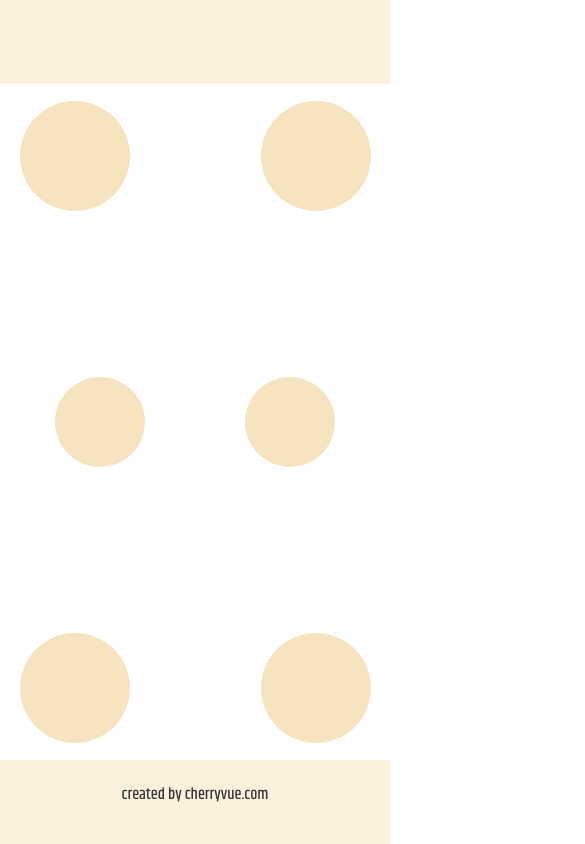
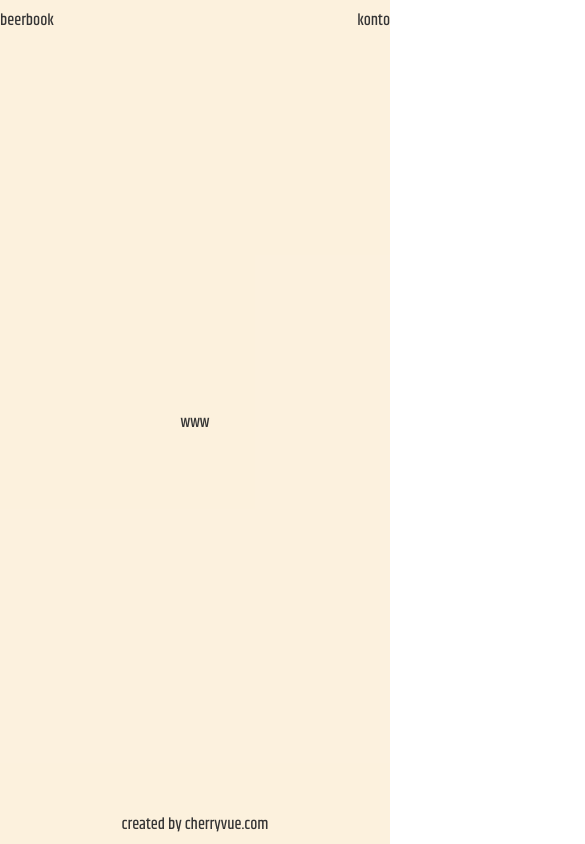
Before and after one commit to yetiasg/beerbook, a Vue app in the folder frontend/app/: page / in a window 390 px wide. Shown: the top 844 px of the page, 585 px wide, since content can reach past the window. Built offline with nearby package versions, Linux system fonts and the light colour scheme.

Commit message:
Add footer and logo to mobile version on homePage and authPage

```diff
--- a/frontend/app/src/App.vue
+++ b/frontend/app/src/App.vue
@@ -31,4 +31,10 @@ export default {
     a{
         text-decoration: none;
     }
+
+    @media screen and (max-width: 360px) {
+        body {
+            background-color: #fcf0da;
+        }
+    }
 </style>
--- a/frontend/app/src/components/baseComponents/BaseBadge.vue
+++ b/frontend/app/src/components/baseComponents/BaseBadge.vue
@@ -5,23 +5,10 @@
 </template>
 
 <style scoped>
-  @media screen and (max-width: 360px) {
-    .badge {
-      display: flex;
-      justify-content: center;
-      align-items: center;
-      box-sizing: border-box;
-      background-color: #fcf0da;
-      width: 100%;
-      height: 100vh;
-    }
-  }
-
   @media screen and (min-width: 361px) {
     .badge {
       display: inline-block;
       padding: 1.1rem 1.2rem;
-      box-sizing: border-box;
       background-color: #fcf0da;
       border-radius: 15px;
     }
--- a/frontend/app/src/components/baseComponents/BaseButton.vue
+++ b/frontend/app/src/components/baseComponents/BaseButton.vue
@@ -35,7 +35,6 @@ export default {
             font-size: 0.8rem;
             padding: 0;
         }
-
     }
 
     @media screen and (min-width: 361px) {
@@ -45,13 +44,8 @@ export default {
             min-width: 7.5rem;
         }
 
-        .filledBtn{
+        .filledBtn, .borderBtn{
             margin: 10px;
-        }
-
-        .borderBtn{
-            margin: 10px;
-
         }
     }
 
--- a/frontend/app/src/components/layout/TheFooter.vue
+++ b/frontend/app/src/components/layout/TheFooter.vue
@@ -1,10 +1,21 @@
 <template>
-    <the-ellipse></the-ellipse>
+  <footer>
+   <p>created by cherryvue.com</p>
+  </footer>
 </template>
 
-<script>
-import TheEllipse from './layoutShapes/TheEllipse.vue'
-export default {
-  components: {TheEllipse},
-}
-</script>
+<style scoped>
+  @media screen and (max-width: 360px) {
+    p{
+      font-size: 0.8rem;
+    }
+  }
+
+  footer{
+    width:100%;
+    height: 2.5rem;
+    display: flex;
+    justify-content: center;
+    align-items: center;
+  }
+</style>
--- a/frontend/app/src/components/layout/TheHeader.vue
+++ b/frontend/app/src/components/layout/TheHeader.vue
@@ -1,14 +1,36 @@
 <template>
-    <the-ellipse></the-ellipse>
+  <header>
+    <p><router-link to="/">beerbook</router-link></p>
+    <base-button v-if="whereAmI !== '/auth'" class="accountBtn" link mode="clearBtn" :to="`${whereAmI}auth`">konto</base-button>
+  </header>
 </template>
 
 <script>
-import TheEllipse from './layoutShapes/TheEllipse.vue'
 export default {
-    components: {TheEllipse},
+  computed:{
+    whereAmI(){
+      return this.$route.path;
+    }
+  }
 }
 </script>
 
 <style scoped>
+  @media screen and (max-width: 360px) {
+    p{
+      font-size: 1.2rem;
+      padding: 0 0 0 5%;
+    }
+    .accountBtn{
+      padding: 0 5% 0 0;
+    }
+  }
 
+  header{
+    width:100%;
+    height: 2.5rem;
+    display: flex;
+    justify-content: space-between;
+    align-items: center;
+  }
 </style>
--- a/frontend/app/src/pages/IndexPage.vue
+++ b/frontend/app/src/pages/IndexPage.vue
@@ -1,121 +1,46 @@
 <template>
     <div class="indexPage">
-        <header>
-            <div class="logo"><router-link to="/">beerbook</router-link></div>
-            <base-button link mode="clearBtn" :to="whereToRedirect">konto</base-button>
-        </header>
-        <div class="infoBox"></div>
-        <div class="footer"><p>created by <a href="https://cherryvue.com">cherryvue.com</a></p></div>
-        <div class="circle1"><the-circle></the-circle></div>
-        <div class="circle2"><the-circle></the-circle></div>
-        <div class="circle3"><the-circle></the-circle></div>
-        <div class="circle4"><the-circle></the-circle></div>
-        <div class="circle5"><the-circle></the-circle></div>
-        <div class="circle6"><the-circle></the-circle></div>
+        <the-header></the-header>
+        <div class="infoBox">www</div>
+        <the-footer></the-footer>
     </div>
-
 </template>
 
 <script>
-import TheCircle from '../components/layout/layoutShapes/TheCircle.vue'
+// import TheCircle from '../components/layout/layoutShapes/TheCircle.vue'
+import TheHeader from '../components/layout/TheHeader.vue';
+import TheFooter from '../components/layout/TheFooter.vue';
 export default {
-    components: {TheCircle},
-    computed:{
-        whereToRedirect(){
-            return this.$route.path + 'auth';
-        }
+    components: {
+        TheHeader,
+        TheFooter
     }
 }
 </script>
 
 <style scoped>
-    .logo{
-        font-size: 2rem;
+
+    @media screen and (max-width: 360px) {
+        .indexPage {
+            font-size: 0.8rem;
+        }
+
+        .infoBox{
+            background-color: white;
+            border-radius: 20px;
+            width: 92%;
+            min-height: 88vh;
+            padding: 1rem;
+        }
     }
 
     .indexPage{
         background-color: #fcf0dae6;
         width: 100%;
-        height: calc(100vh);
+        height: 100vh;
         display: flex;
         flex-direction: column;
-        justify-content: center;
+        justify-content: space-between;
         align-items: center;
     }
-
-    header{
-        background-color: transparent;
-        width: 1100px;
-        display: flex;
-        position: absolute;
-        top: 50px;
-        justify-content: space-between;
-        align-items: center
-    }
-
-    .infoBox{
-        background-color: white;
-        border-radius: 20px;
-        width: 1100px;
-        height: 80vh;
-    }
-
-    .footer{
-        background-color: transparent;
-        height: 50px;
-        width: 1100px;
-        display: flex;
-        position: absolute;
-        justify-content: center;
-        align-items: center;
-        bottom: 25px;
-    }
-
-    div.circle1{
-        width: 110px;
-        height: 110px;
-        position: absolute;
-        top: 12%;
-        left: 5%;
-    }
-
-    div.circle2{
-        width: 90px;
-        height: 90px;
-        position: absolute;
-        top: calc(50%-45px);
-        left: 14%;
-    }
-
-    div.circle3{
-        width: 110px;
-        height: 110px;
-        position: absolute;
-        bottom: 12%;
-        left: 5%;
-    }
-
-    div.circle4{
-        width: 110px;
-        height: 110px;
-        position: absolute;
-        top: 12%;
-        right: 5%;
-    }
-
-    div.circle5{
-        width: 90px;
-        height: 90px;
-        position: absolute;
-        top: calc(50%-45px);
-        right: 14%;
-    }
-
-    div.circle6{
-        width: 110px;
-        height: 110px;
-        position: absolute;
-        bottom: 12%;
-        right: 5%;
-    }
 </style>
--- a/frontend/app/src/pages/TheAuth/index.vue
+++ b/frontend/app/src/pages/TheAuth/index.vue
@@ -1,63 +1,32 @@
 <template>
-    <div class="container">
-        <!-- <div class="mainHeader">
-            <the-header></the-header>
-            <header>
-                <div class="logo"><router-link to="/"><p>beerbook</p></router-link></div>
-            </header>
-        </div> -->
-
+    <section>
+        <the-header></the-header>
         <auth-panel></auth-panel>
-
-        <!-- <div class="footer">
-            <the-footer></the-footer>
-        </div> -->
-    </div>
+        <the-footer></the-footer>
+    </section>
 </template>
 
 <script>
-import AuthPanel from './AuthPanel.vue'
+import AuthPanel from './AuthPanel.vue';
+import TheHeader from '../../components/layout/TheHeader.vue';
+import TheFooter from '../../components/layout/TheFooter.vue';
 export default {
-    components: {AuthPanel}
+    components: {
+        AuthPanel,
+        TheHeader,
+        TheFooter
+    }
 }
 </script>
 
 <style scoped>
-    div.mainHeader{
-        position: absolute;
+    section{
         width:100%;
-        top: -140px;
-        overflow: hidden;
-    }
-
-    header{
-        background-color: transparent;
+        height: 100vh;
         display: flex;
-        position: absolute;
-        left: 28.5%;
-        top: 200px;
-        width: 1100px;
-        justify-content: flex-start;
+        flex-direction: column;
+        justify-content: space-between;
         align-items: center;
     }
 
-    .logo{
-        font-size: 2rem;
-    }
-
-    div.container{
-        width:100%;
-        height: 100vh;
-        display: flex;
-        justify-content: center;
-        align-items: center;
-    }
-
-    div.footer{
-        position: absolute;
-        width:100%;
-        height: 150px;
-        bottom: 0;
-        overflow: hidden;
-    }
 </style>
--- a/frontend/app/src/router.js
+++ b/frontend/app/src/router.js
@@ -28,7 +28,7 @@ router.beforeEach(async(to, from, next) => {
         if(routerAuthCheck) next('/beers')
         else next()
     }
-    next()
+    else next()
 })
 
 export default router
```
